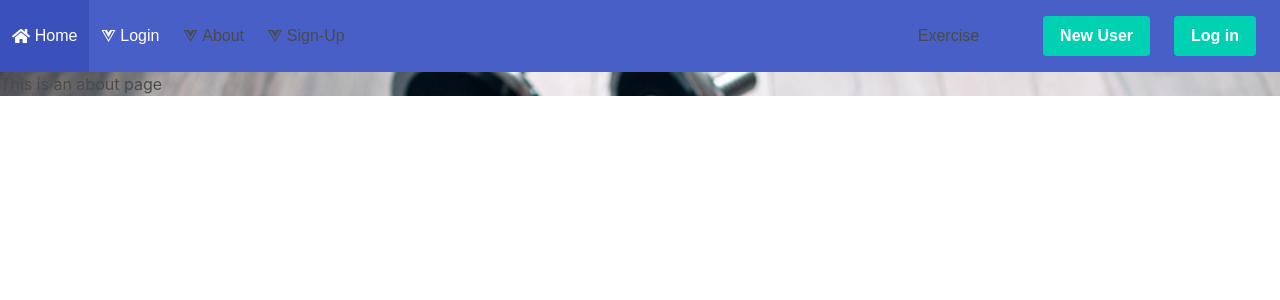
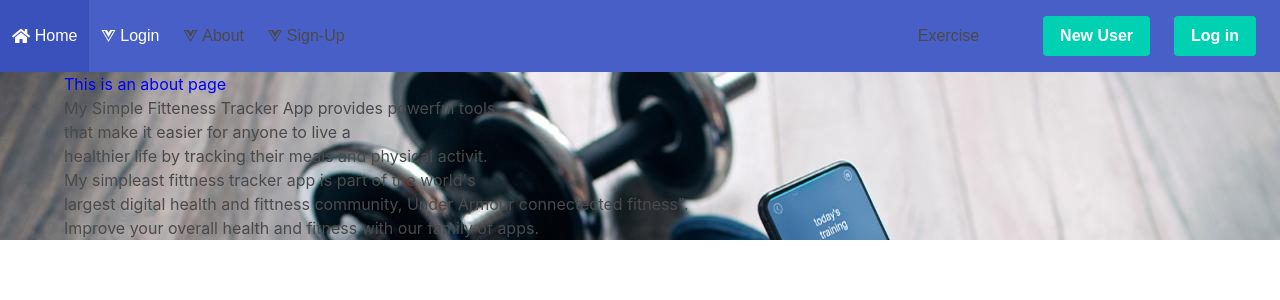
Before and after one commit to gorlagup1/fitness-tracker, a Vue app in the folder client/: page /about in a window 1280 px wide. Shown: the top 300 px of the page. Built offline with nearby package versions, Linux system fonts and the light colour scheme.

Commit message:
--- Auto-Git Commit ---

```diff
--- a/client/src/components/HelloWorld.vue
+++ b/client/src/components/HelloWorld.vue
@@ -27,7 +27,7 @@
             About
         </router-link>
 
-       <router-link exact-active-class="active" class="navbar-item" to="/Sig-Up">
+       <router-link exact-active-class="active" class="navbar-item" to="/Sign-Up">
             <i class="fab fa-vuejs fa-pull-left"></i>
           Sign-Up
         </router-link>
--- a/client/src/views/About.vue
+++ b/client/src/views/About.vue
@@ -1,5 +1,16 @@
 <template>
-  <div class="about">
-    <h1>This is an about page</h1>
+  <Section class="container">
+    <div class="hero">
+    <h1 class="main" style="color:blue; , font-size:30px;">
+      This is an about page
+      </h1>
+    <p> My Simple Fitteness Tracker App provides powerful tools <br>
+    that make it easier for anyone to live a <br>
+    healthier life by tracking their meals and physical activit.<br>
+    My simpleast fittness tracker app is part of the world's <br>
+    largest digital health and fittness community, Under Armour connectected fitness".<br>
+    Improve your overall health and fitness with our family of apps.
+    </p>
   </div>
+  </section>
 </template>
--- a/client/src/views/Sign-Up.vue
+++ b/client/src/views/Sign-Up.vue
@@ -71,9 +71,7 @@
 </template>
 
 <script>
-
   import { SignUp } from "../models/Users";
-
 export default {
   data(){
     return{
```
Also changed, not shown: client/src/router/index.js (line endings or trailing spaces).
